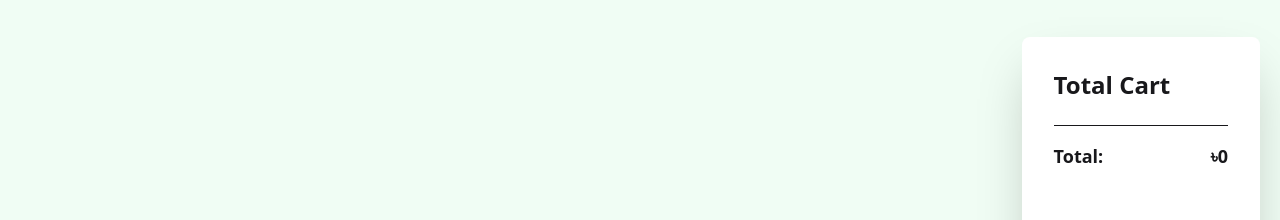
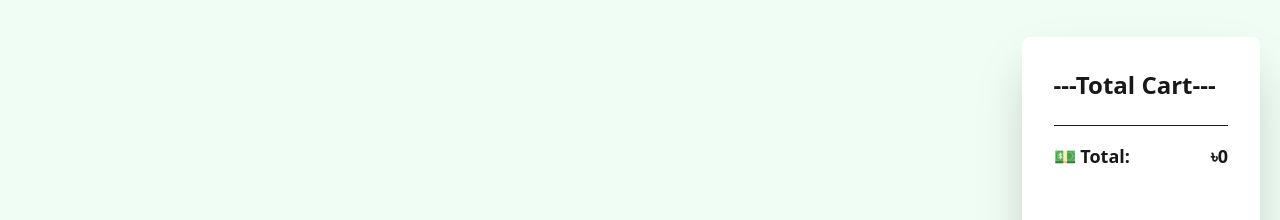
Before and after one commit to SunjanaPurba/Programminghero-Assignment6, a plain HTML site: page index.html in a window 1280 px wide. Shown: the part 567-787 px from the top of the page. Drawn offline with nearby package versions, Linux system fonts and the light colour scheme; no server answers.

Commit message:
file updated

```diff
--- a/index.html
+++ b/index.html
@@ -93,10 +93,10 @@
         <section class="h-full bg-white rounded-lg shadow-2xl p-6 md:p-8"
         style="min-height: 500px; position: relative; z-index: 10;">
             <div>
-                <h2 class="text-2xl font-bold mb-4">Total Cart</h2>
+                <h2 class="text-2xl font-bold mb-4">---Total Cart---</h2>
                 <ul id="cart-list" class="space-y-4"></ul>
                 <div class="flex justify-between items-center mt-6 border-t pt-4">
-                    <span class="font-bold text-lg">Total:</span>
+                    <span class="font-bold text-lg">💵 Total:</span>
                     <span id="total-price" class="font-bold text-lg">৳0</span>
                 </div>
             </div>
@@ -164,7 +164,7 @@
     </form>
         </div>
       </section>
-<!-- modal------------------------------------ -->
+<!-- -----------modal------------------------------------ -->
       <section>
         <button onclick="fetchTreeDetails(1)" class="btn btn-success hidden">Open Modal</button>
 
```
